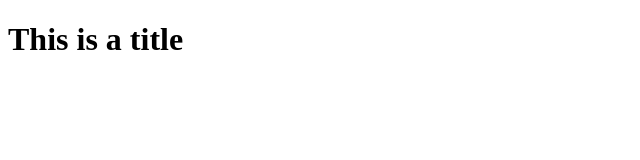
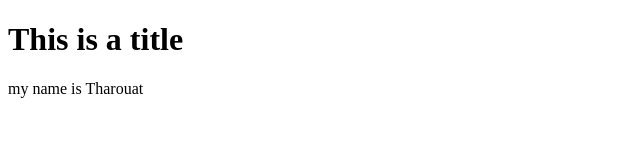
Before and after one commit to Tharouat/GoMyCode, a plain HTML site: page index.html in a window 1280 px wide. Shown: the whole page, without its empty margins (0-640 px from the left). Drawn offline with Linux system fonts and the light colour scheme.

Commit message:
p tag added

```diff
--- a/index.html
+++ b/index.html
@@ -7,5 +7,7 @@
 </head>
 <body>
     <h1>This is a title</h1>
+
+    <p>my name is Tharouat</p>
 </body>
 </html>
```
